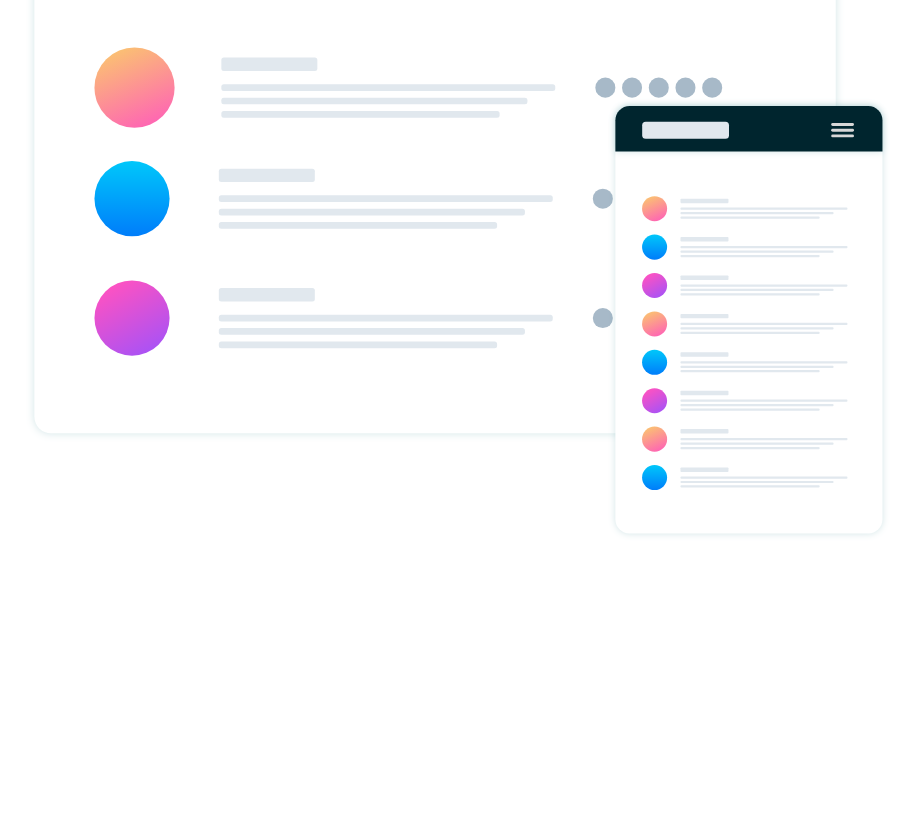
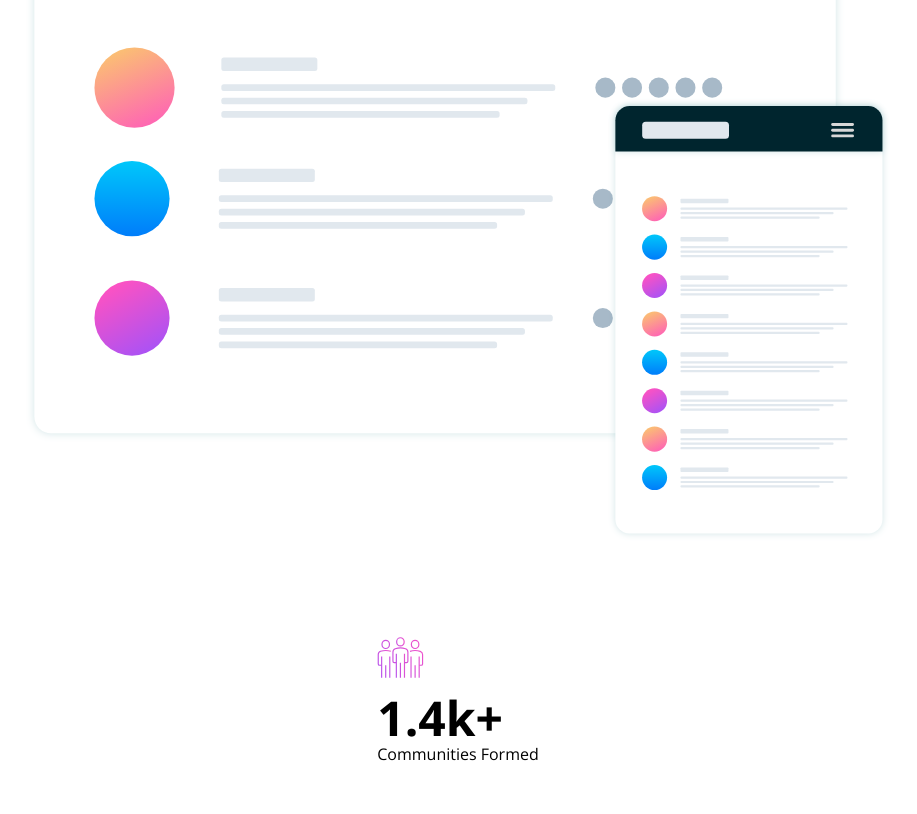
Before and after one commit to Raja-Junaid/Huddle_Landing_Page, a website: page index.html in a window 1280 px wide. Shown: the part 664-1478 px from the top of the page, without its empty margins (182-1099 px from the left). Before the commit the page ends 1253 px from the top, so only its background shows below. Drawn offline with nearby package versions, Linux system fonts and the light colour scheme.

Commit message:
Initial commit

```diff
--- a/index.html
+++ b/index.html
@@ -69,5 +69,19 @@
       </div>
     </section>
     <!--====================================================================-->
+
+    <!--========================= VIEWS SECTION ============================-->
+    <section>
+      <div
+        class="flex flex-col items-center justify-center container mx-auto px-6 pt-16 <- lg:px-12 lg:py-12"
+      >
+        <div>
+          <img class="mb-4" src="images/icon-communities.svg" alt="" />
+          <h2 class="text-5xl font-bold">1.4k+</h2>
+          <p>Communities Formed</p>
+        </div>
+      </div>
+    </section>
+    <!--====================================================================-->
   </body>
 </html>
```
Also changed, not shown: css/main.css.
